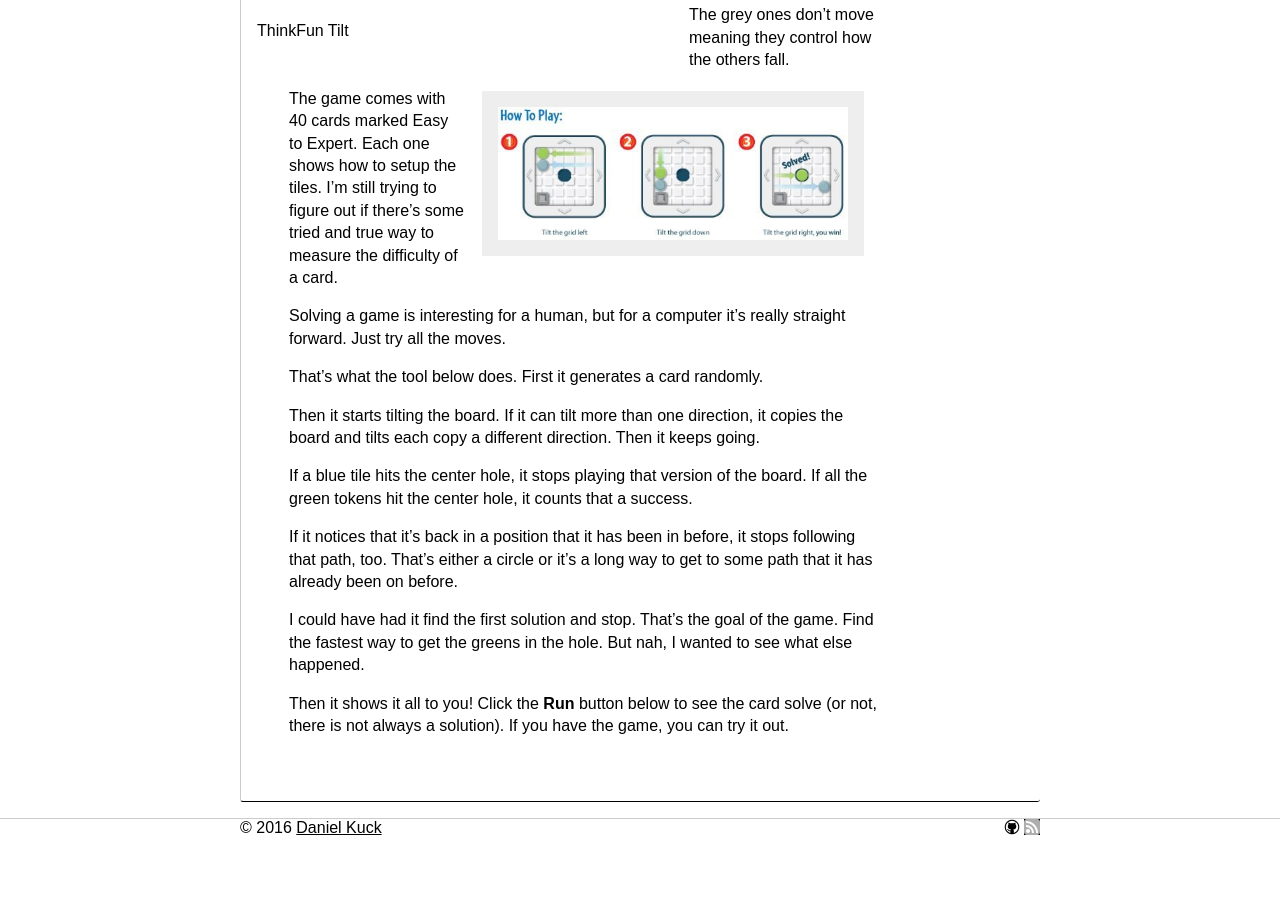
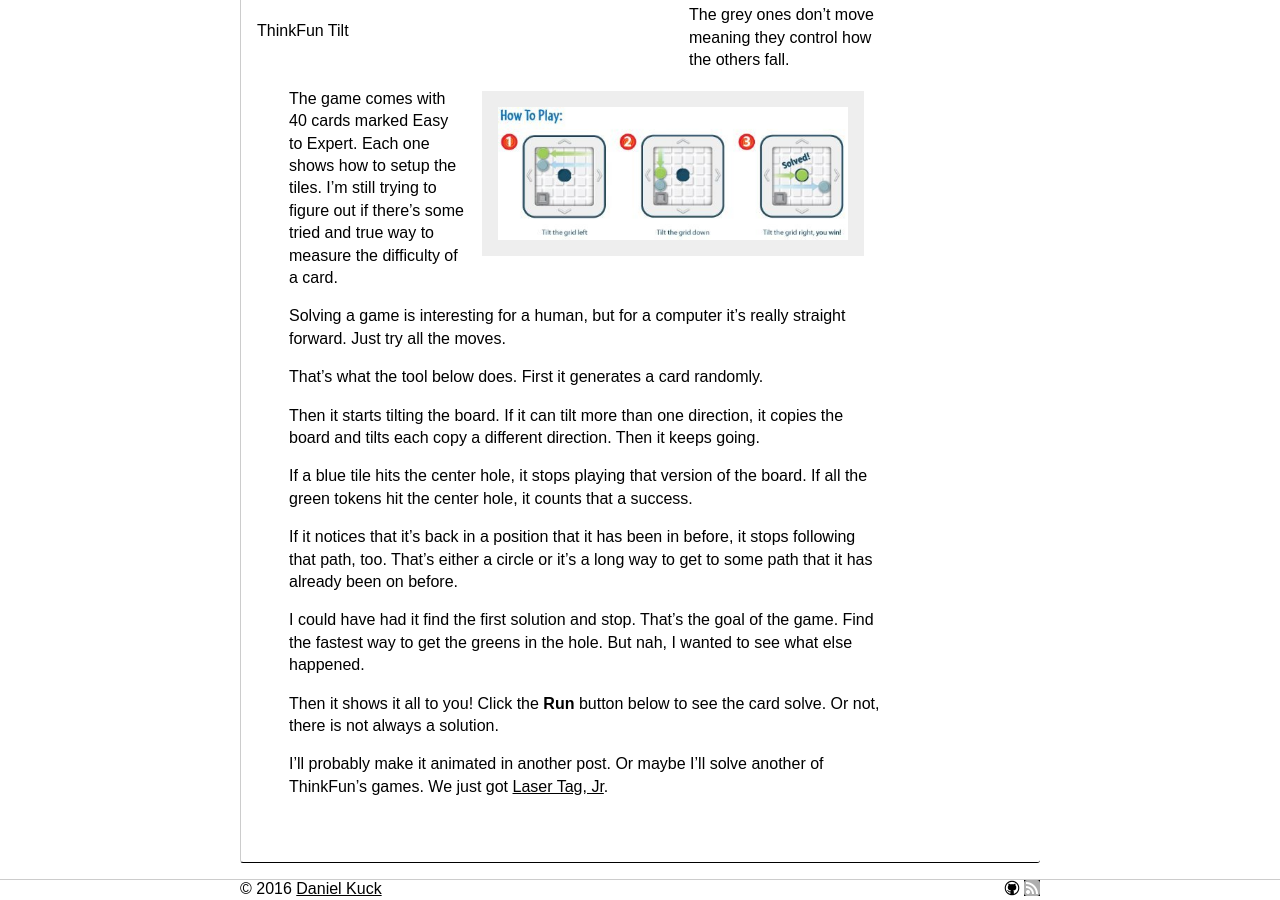
Before and after one commit to dankuck/dankuck.github.io, a Jekyll site: the page built from _posts/2016-12-28-tilt-maker.md, in a window 1280 px wide and 900 px high, scrolled down 633 px. Built offline with Jekyll 4.4.1, drawn with Linux system fonts in a browser that asks for light colours; before the commit the page ends 1472 px from its top, so only the background shows below that.

Commit message:
Pretty good

```diff
--- a/_posts/2016-12-28-tilt-maker.md
+++ b/_posts/2016-12-28-tilt-maker.md
@@ -33,7 +33,9 @@ If it notices that it's back in a position that it has been in before, it stops
 
 I could have had it find the first solution and stop. That's the goal of the game. Find the fastest way to get the greens in the hole. But nah, I wanted to see what else happened.
 
-Then it shows it all to you! Click the <b>Run</b> button below to see the card solve (or not, there is not always a solution). If you have the game, you can try it out.
+Then it shows it all to you! Click the <b>Run</b> button below to see the card solve. Or not, there is not always a solution.
+
+I'll probably make it animated in another post. Or maybe I'll solve another of ThinkFun's games. We just got <a href="www.amazon.com/Laser-Maze-Junior-Board-Game/dp/B00T5UZ9KC/ref=sr_1_1?tag=dankuck-20">Laser Tag, Jr</a>.
 
 <script src="https://vuejs.org/js/vue.js"></script>
 
```
